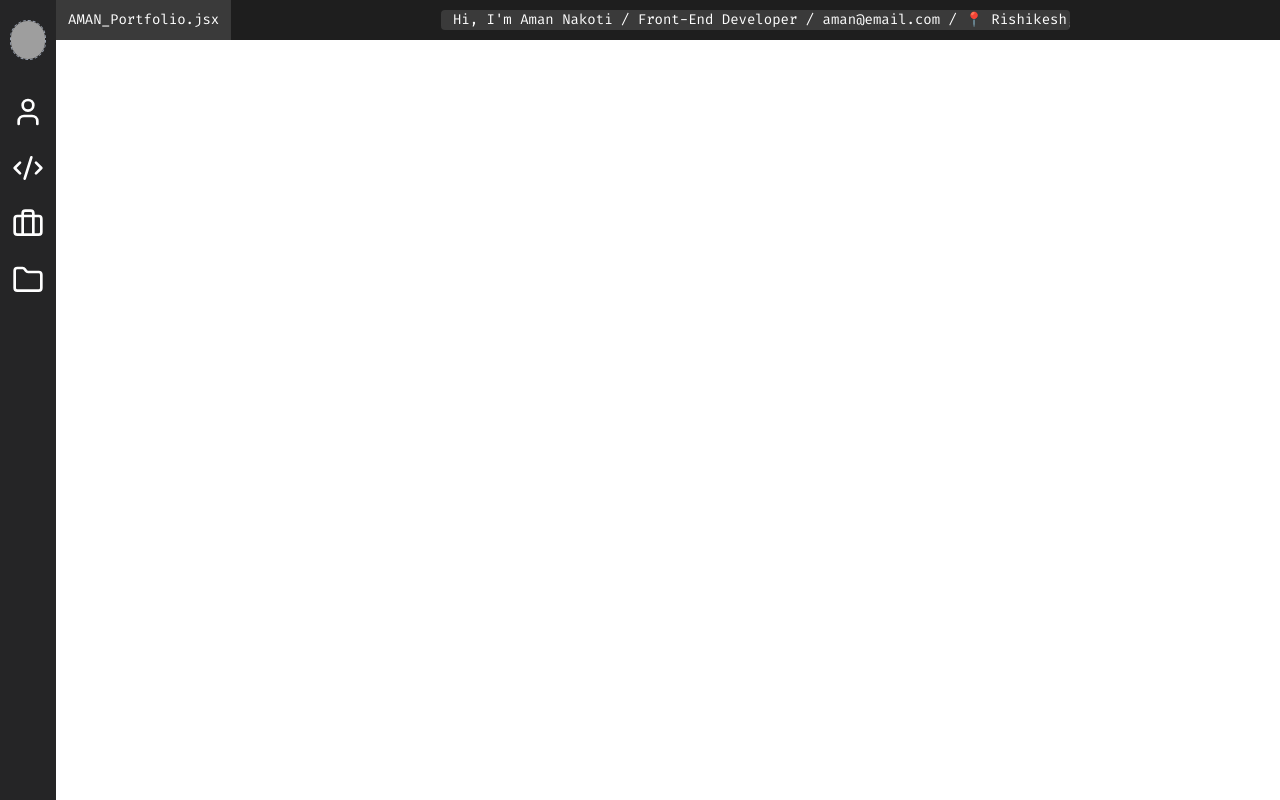
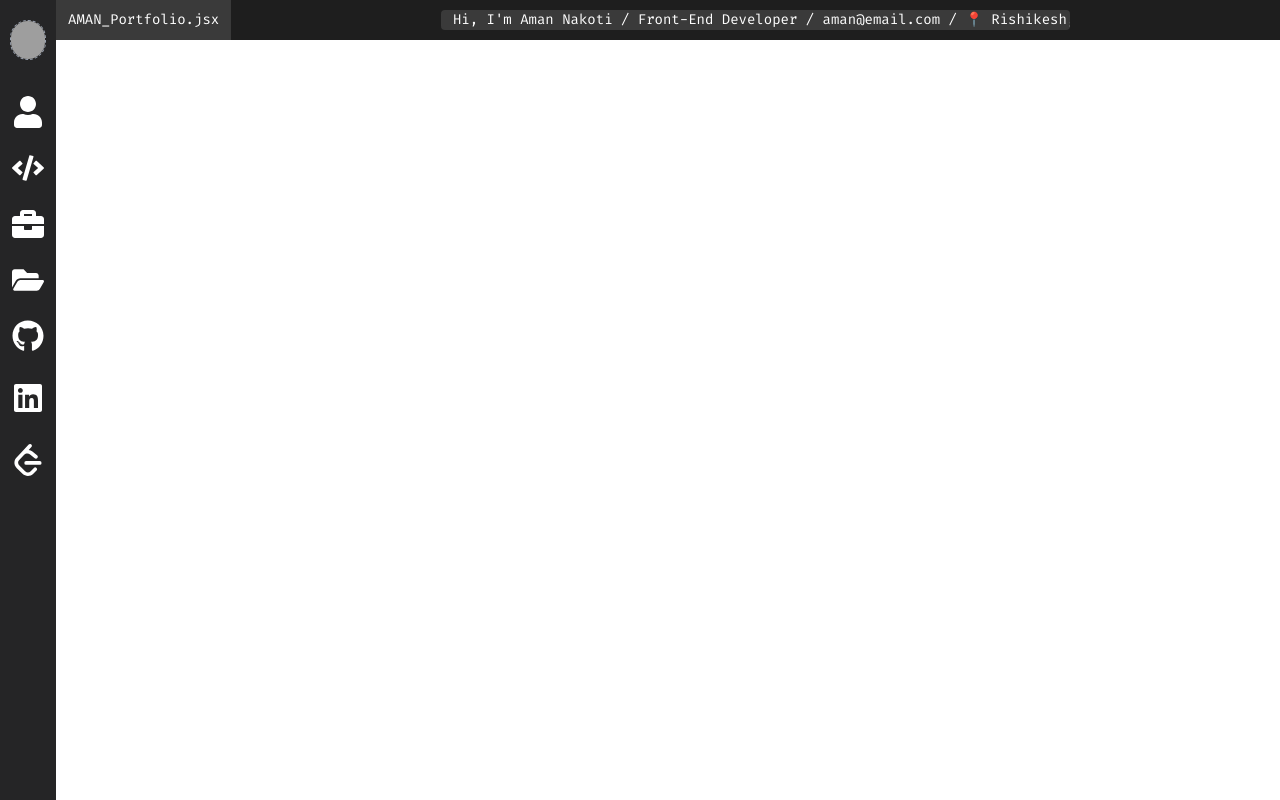
Before and after one commit to Aman17123/portfolio-nextjs, a Next.js app: page / in a window 1280 px wide. Built offline with nearby package versions, Linux system fonts and the light colour scheme; grey boxes are pictures that could not be loaded; a web font is replaced by a local one.

Commit message:
navbar button

```diff
--- a/package.json
+++ b/package.json
@@ -10,10 +10,10 @@
   },
   "dependencies": {
     "framer-motion": "^12.23.22",
-    "lucide-react": "^0.544.0",
     "next": "15.5.3",
     "react": "19.1.0",
-    "react-dom": "19.1.0"
+    "react-dom": "19.1.0",
+    "react-icons": "^5.5.0"
   },
   "devDependencies": {
     "@eslint/eslintrc": "^3",
--- a/src/component/Navbar.tsx
+++ b/src/component/Navbar.tsx
@@ -1,5 +1,7 @@
 import Link from "next/link"
-import { User, Code2, Briefcase, Folder } from "lucide-react"
+import { FaUser, FaCode, FaBriefcase, FaFolderOpen, FaGithub, FaLinkedin } from "react-icons/fa";
+import { SiLeetcode } from "react-icons/si";
+
 
 export default function Navbar() {
   return(
@@ -15,19 +17,37 @@ export default function Navbar() {
             </div>
 
             {/* Menu icons */}
-            <div className="flex flex-col items-center space-y-6 text-white">
-              <button className="hover:text-blue-400 transition transform hover:scale-110">
-                <User className="w-8 h-8" />
+            <div className="flex flex-col items-center  space-y-6 text-white">
+              <button className="transition transform cursor-pointer hover:scale-110 hover:text-blue-500">
+                <FaUser className="w-8 h-8" />
               </button>
-              <button className="hover:text-blue-400 transition transform hover:scale-110">
-                <Code2 className="w-8 h-8" />
+              <button className="transition transform cursor-pointer hover:scale-110 hover:text-green-500">
+                <FaCode className="w-8 h-8" />
               </button>
-              <button className="hover:text-blue-400 transition transform hover:scale-110">
-                <Briefcase className="w-8 h-8" />
+              <button className="transition transform cursor-pointer hover:scale-110 hover:text-yellow-500">
+                <FaBriefcase className="w-8 h-8" />
               </button>
-              <button className="hover:text-blue-400 transition transform hover:scale-110">
-                <Folder className="w-8 h-8" />
+              <button className="transition transform cursor-pointer hover:scale-110 hover:text-purple-500">
+                <FaFolderOpen className="w-8 h-8" />
               </button>
+
+              <a href="https://github.com/Aman17123" target="_blank" rel="noopener noreferrer">
+                <button  className="transition transform cursor-pointer hover:scale-110 hover:text-[#6e5494] hover:shadow-lg">
+                  <FaGithub  className="w-8 h-8" />
+                </button>
+              </a>
+                <a href="https://www.linkedin.com/in/your-linkedin" target="_blank" rel="noopener noreferrer" className="cursor-pointer">
+                  <button className="transition transform cursor-pointer hover:scale-110 hover:text-[#0A66C2]">
+                    <FaLinkedin className="w-8 h-8" />
+                  </button>
+                </a>
+
+                <a href="https://leetcode.com/your-username" target="_blank" rel="noopener noreferrer" className="cursor-pointer">
+                  <button className="transition transform cursor-pointer hover:scale-110 hover:text-[#FFA116]">
+                    <SiLeetcode className="w-8 h-8" />
+                  </button>
+                </a>
+
             </div>
       </div>
     </nav>
```
Also changed, not shown: 1 other file (tests, documents, lock files or other folders).
